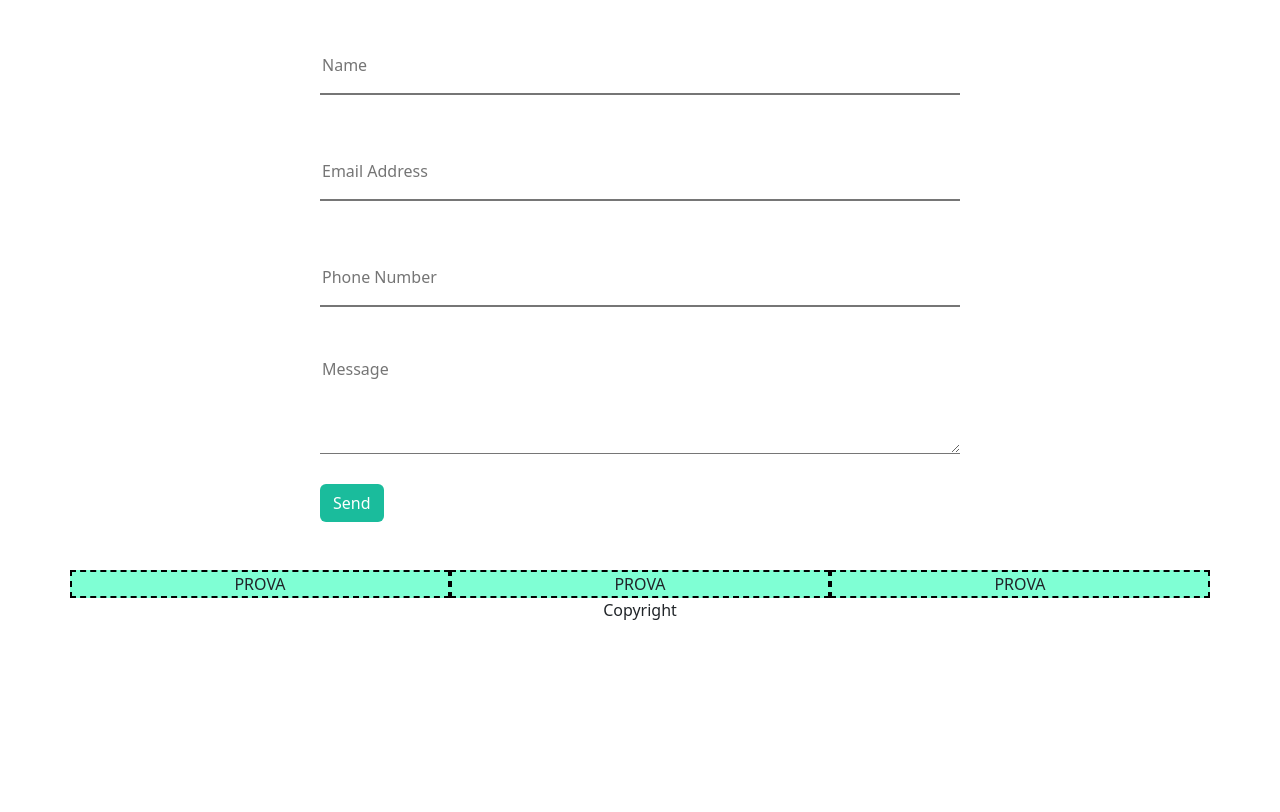
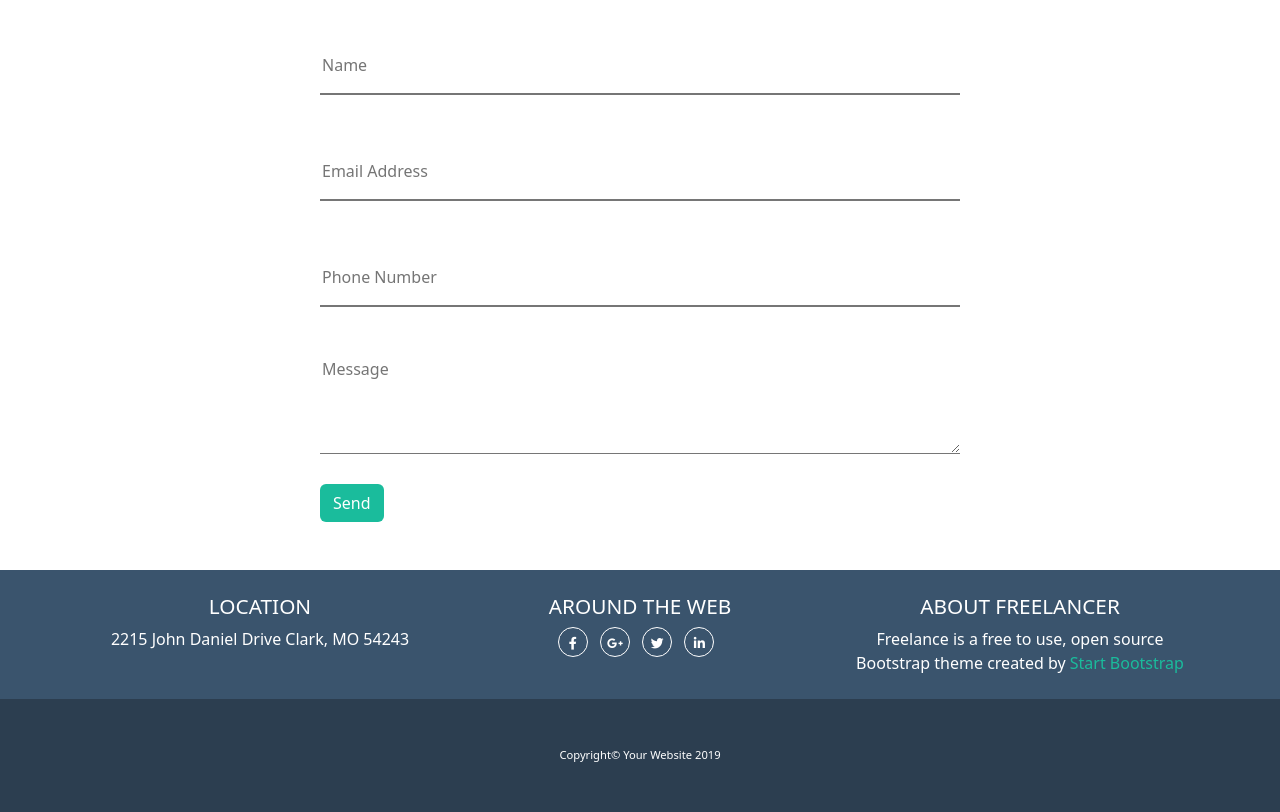
Before and after one commit to TaccLuc/html-css-bootstrap-freelancer, a plain HTML site: page index.html in a window 1280 px wide. Shown: the part 2191-3003 px from the top of the page. Before the commit the page ends 2813 px from the top, so only its background shows below. Drawn offline with nearby package versions, Linux system fonts and the light colour scheme.

Commit message:
Added: footer style

```diff
--- a/css/style.css
+++ b/css/style.css
@@ -57,6 +57,33 @@ header li:hover{
     background-color: #1ABC9C;
 }
 
+/*
+    FOOTER
+*/
+
+.upper-footer{
+    background-color: #3A546D;
+}
+
+.lower-footer{
+    background-color: #2C3E50;
+}
+
+.icon-container{
+    width: 30px;
+    height: 30px;
+    line-height: 30px;
+    font-size: 0.8rem;
+}
+
+.bs_link{
+    color: #1ABC9C;
+    text-decoration: none;
+}
+
+.lower-footer div{
+    font-size: 0.7rem;
+}
 
 /*
     RESPONSIVE
@@ -90,24 +117,3 @@ header li:hover{
         width: 6rem;
     }
  }
-
-
-@media (min-width: 992px) {
-
-}
-
-
-@media (min-width: 1200px) {
-
- }
-
-
- /*
-    DEBUG
- */
-
-
-.debug footer .upper-footer .col-12{
-    background-color: aquamarine;
-    border: 2px dashed black;
-}
--- a/index.html
+++ b/index.html
@@ -13,7 +13,7 @@
 
     </head>
 
-    <body class="debug">
+    <body>
 
         <!-- HEADER -->
 
@@ -188,20 +188,44 @@
 
         <!-- FOOTER -->
 
-        <footer>
+        <footer class="text-white">
 
             <!-- UPPER FOOTER -->
             <section class="upper-footer">
                 <div class="container-md">
-                    <div class="row justify-content-center text-center">
-                        <div class="col-12 col-md-4">
-                            PROVA
+                    <div class="row justify-content-center text-center pt-4">
+                        <div class="col-12 col-md-4 mb-4">
+                            <h3 class="text-uppercase">
+                                Location
+                            </h3>
+                            <div>
+                                2215 John Daniel Drive Clark, MO 54243
+                            </div>
                         </div>
-                        <div class="col-12 col-md-4">
-                            PROVA
+                        <div class="col-12 col-md-4 mb-4">
+                            <h3 class="text-uppercase">
+                                Around the web
+                            </h3>
+                            <div class="icon-container border border-white rounded-circle d-inline-block me-2">
+                                <i class="fa-brands fa-facebook-f"></i>
+                            </div>
+                            <div class="icon-container border border-white rounded-circle d-inline-block me-2">
+                                <i class="fa-brands fa-google-plus-g"></i>
+                            </div>
+                            <div class="icon-container border border-white rounded-circle d-inline-block me-2">
+                                <i class="fa-brands fa-twitter"></i>
+                            </div>
+                            <div class="icon-container border border-white rounded-circle d-inline-block me-2">
+                                <i class="fa-brands fa-linkedin-in"></i>
+                            </div>
                         </div>
-                        <div class="col-12 col-md-4">
-                            PROVA
+                        <div class="col-12 col-md-4 mb-4">
+                            <h3 class="text-uppercase">
+                                About freelancer
+                            </h3>
+                            <div>
+                                Freelance is a free to use, open source Bootstrap theme created by <a href="#" class="bs_link"> Start Bootstrap</a>
+                            </div>
                         </div>
                     </div>
                 </div>
@@ -209,8 +233,8 @@
 
             <!-- LOWER FOOTER -->
             <section class="lower-footer text-center">
-                <div class="d-inline-block">
-                    Copyright
+                <div class="d-inline-block py-5">
+                    Copyright&#169; Your Website 2019
                 </div>
             </section>
 
```
